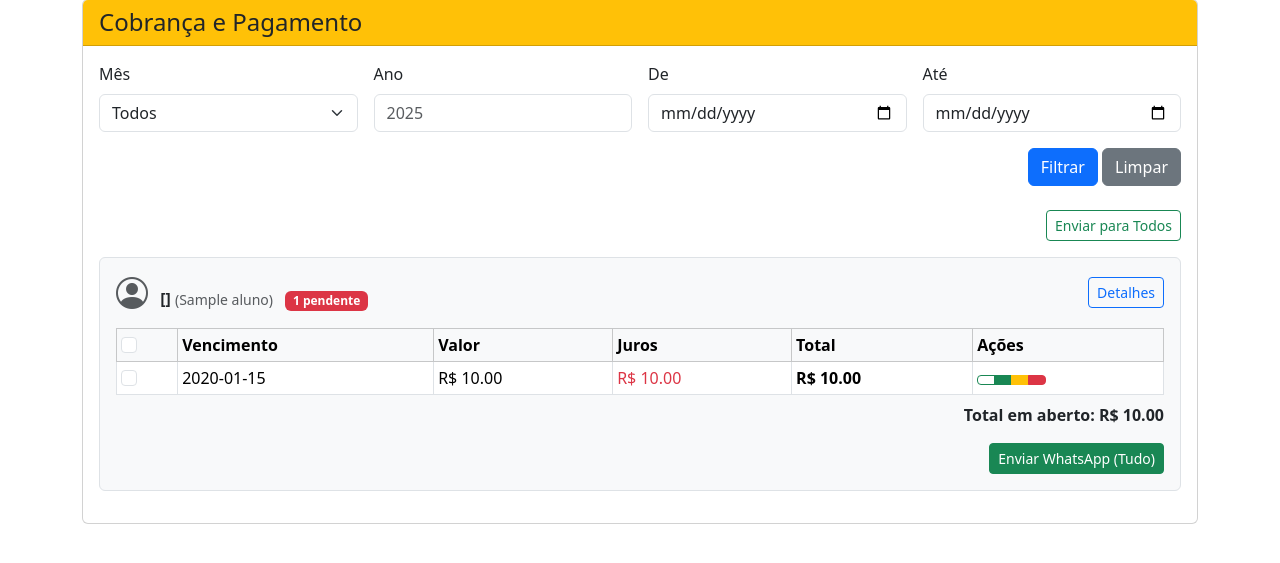
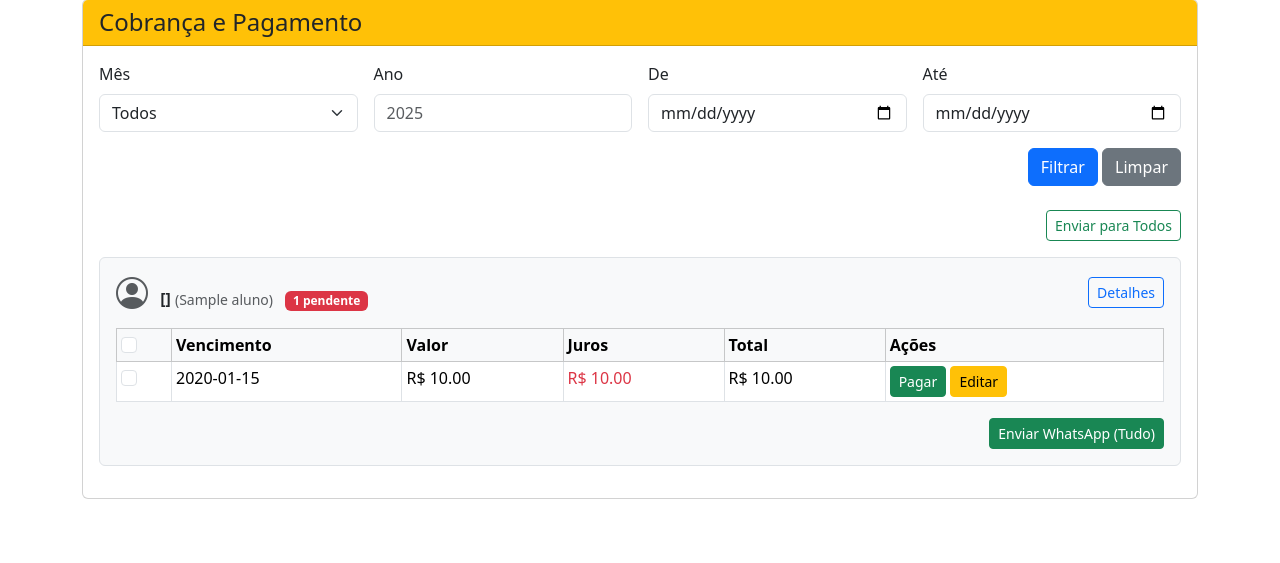
Before and after one commit to killerdias/futsal-manager, a Flask app: template templates/cobranca.html in a window 1280 px wide, after a click on "Detalhes". Shown: the part 95-658 px from the top of the page. Run offline with Flask 3, Linux system fonts and the light colour scheme; the template is opened without the code that fills it: most values are stand-ins (such as "Sample title", 1, 10 or a date in 2020).

Commit message:
FIX: corrige erro UndefinedError na página de Cobrança (agora funciona com banco vazio)

```diff
--- a/templates/cobranca.html
+++ b/templates/cobranca.html
@@ -40,14 +40,10 @@
             </div>
         </form>
 
-        <!-- FORMULÁRIO DE COBRANÇA SELECIONADA -->
-        <form method="POST" id="formCobranca">
-            <input type="hidden" name="cobranca_selecionada" value="1">
-
         <!-- BOTÃO ENVIAR COBRANÇA SELECIONADA -->
         {% if dados %}
             <div class="text-end mb-3">
-                    <button type="button" class="btn btn-success btn-sm" id="btnEnviarCobranca" style="display:none;" onclick="enviarCobranca()">
+                <button type="button" class="btn btn-success btn-sm" id="btnEnviarCobranca" style="display:none;">
                     Enviar Cobrança Selecionada
                 </button>
                 <button type="button" class="btn btn-outline-success btn-sm" data-bs-toggle="modal" data-bs-target="#whatsappAllModal">
@@ -69,6 +65,8 @@
             {% for aluno_id, info in alunos_dict.items() %}
                 {% set aluno = info.aluno %}
                 {% set pagamentos = info.pagamentos %}
+                {% set total_aluno = pagamentos | sum(attribute='total') | round(2) %}
+
                 <div class="border rounded p-3 mb-3 bg-light">
                     <div class="d-flex justify-content-between align-items-center">
                         <h6 class="mb-0">
@@ -87,7 +85,6 @@
                         </button>
                     </div>
 
-                        <!-- COLLAPSE COM DETALHES -->
                     <div class="collapse mt-3" id="collapse-{{ aluno.id }}">
                         <div class="table-responsive">
                             <table class="table table-sm table-bordered mb-0">
@@ -104,81 +101,22 @@
                                 <tbody>
                                     {% for item in pagamentos %}
                                     <tr>
-                                            <td>
-                                                <input type="checkbox" class="form-check-input parcela-checkbox" name="parcela_ids" value="{{ item.pagamento.id }}" data-aluno="{{ aluno.id }}">
-                                            </td>
+                                        <td><input type="checkbox" class="form-check-input parcela-checkbox" data-aluno="{{ aluno.id }}"></td>
                                         <td>{{ item.pagamento.data_vencimento.strftime('%d/%m/%Y') }}</td>
                                         <td>R$ {{ "%.2f"|format(item.pagamento.valor) }}</td>
                                         <td class="text-danger">R$ {{ "%.2f"|format(item.juros) }}</td>
-                                            <td><strong>R$ {{ "%.2f"|format(item.total) }}</strong></td>
+                                        <td>R$ {{ "%.2f"|format(item.total) }}</td>
                                         <td>
-                                                <div class="btn-group btn-group-sm" role="group">
-
-                                                    <!-- COBRAR ESTA PARCELA INDIVIDUALMENTE -->
-                                                    {% set msg_parcela = "Olá " ~ aluno.nome_responsavel ~ "!%0A%0A*COBRANÇA - Escola de Futsal*%0A%0AAluno: " ~ aluno.nome_completo ~ "%0AVencimento: " ~ item.pagamento.data_vencimento.strftime('%d/%m/%Y') ~ "%0AValor: R$ " ~ "%.2f"|format(item.pagamento.valor) ~ "%0AJuros: R$ " ~ "%.2f"|format(item.juros) ~ "%0A*Total: R$ " ~ "%.2f"|format(item.total) ~ "*%0A%0AFavor regularizar o quanto antes.%0AObrigado!%0AEscola de Futsal" %}
-                                                    <a href="https://wa.me/?text={{ msg_parcela }}" target="_blank" class="btn btn-outline-success btn-sm" title="Cobrar esta parcela">
-
-                                                    </a>
-
-                                                    <!-- PAGAR -->
-                                                    <form method="POST" class="d-inline">
-                                                        <input type="hidden" name="pagar_id" value="{{ item.pagamento.id }}">
-                                                        <button type="submit" class="btn btn-success btn-sm" title="Pagar">
-
-                                                        </button>
-                                                    </form>
-
-                                                    <!-- EDITAR -->
-                                                    <a href="{{ url_for('editar_parcela', pagamento_id=item.pagamento.id) }}"
-                                                       class="btn btn-warning btn-sm" title="Editar">
-
-                                                    </a>
-
-                                                    <!-- EXCLUIR -->
-                                                    <button type="button" class="btn btn-danger btn-sm" title="Excluir"
-                                                            data-bs-toggle="modal" data-bs-target="#deleteModal-{{ item.pagamento.id }}">
-
-                                                    </button>
-                                                </div>
+                                            <a href="{{ url_for('pagar', pagamento_id=item.pagamento.id) }}" class="btn btn-success btn-sm">Pagar</a>
+                                            <a href="{{ url_for('editar_parcela', pagamento_id=item.pagamento.id) }}" class="btn btn-warning btn-sm">Editar</a>
                                         </td>
                                     </tr>
-
-                                        <!-- Modal Exclusão -->
-                                        <div class="modal fade" id="deleteModal-{{ item.pagamento.id }}" tabindex="-1">
-                                            <div class="modal-dialog">
-                                                <div class="modal-content">
-                                                    <div class="modal-header bg-danger text-white">
-                                                        <h5 class="modal-title">Confirmar Exclusão</h5>
-                                                        <button type="button" class="btn-close btn-close-white" data-bs-dismiss="modal"></button>
-                                                    </div>
-                                                    <div class="modal-body">
-                                                        <p>Excluir permanentemente esta parcela?</p>
-                                                        <ul class="list-unstyled">
-                                                            <li><strong>Aluno:</strong> {{ aluno.nome_completo }}</li>
-                                                            <li><strong>Vencimento:</strong> {{ item.pagamento.data_vencimento.strftime('%d/%m/%Y') }}</li>
-                                                            <li><strong>Valor:</strong> R$ {{ "%.2f"|format(item.pagamento.valor) }}</li>
-                                                        </ul>
-                                                    </div>
-                                                    <div class="modal-footer">
-                                                        <button type="button" class="btn btn-secondary" data-bs-dismiss="modal">Cancelar</button>
-                                                        <form method="POST" action="{{ url_for('excluir_parcela', pagamento_id=item.pagamento.id) }}" class="d-inline">
-                                                            <button type="submit" class="btn btn-danger">Excluir</button>
-                                                        </form>
-                                                    </div>
-                                                </div>
-                                            </div>
-                                        </div>
                                     {% endfor %}
                                 </tbody>
                             </table>
-
-                                <!-- TOTAL DO ALUNO -->
-                                {% set total_aluno = pagamentos | sum(attribute='total') %}
-                                <div class="text-end mt-2">
-                                    <strong>Total em aberto: R$ {{ "%.2f"|format(total_aluno) }}</strong>
                         </div>
 
-                                <!-- BOTÃO WHATSAPP INDIVIDUAL (TODAS AS PARCELAS DO ALUNO) -->
+                        <!-- WHATSAPP INDIVIDUAL (TODAS AS PARCELAS DO ALUNO) -->
                         {% set mensagem = "Olá " ~ aluno.nome_responsavel ~ "!%0A%0AAluno: " ~ aluno.nome_completo ~ "%0ATotal em aberto: R$ " ~ "%.2f"|format(total_aluno) ~ "%0A%0AVencimentos:%0A" %}
                         {% for item in pagamentos %}
                             {% set mensagem = mensagem ~ "• " ~ item.pagamento.data_vencimento.strftime('%d/%m/%Y') ~ " - R$ " ~ "%.2f"|format(item.total) ~ " (juros: R$ " ~ "%.2f"|format(item.juros) ~ ")%0A" %}
@@ -192,8 +130,13 @@
                         </div>
                     </div>
                 </div>
+            {% endfor %}
+
+        {% else %}
+            <p class="text-success text-center fs-4">Nenhuma mensalidade pendente no filtro aplicado.</p>
+        {% endif %}
     </div>
-                {% endfor %}
+</div>
 
 <!-- MODAL ENVIAR PARA TODOS -->
 <div class="modal fade" id="whatsappAllModal" tabindex="-1">
@@ -215,14 +158,7 @@
     </div>
 </div>
 
-            {% else %}
-                <p class="text-success text-center">Nenhuma mensalidade pendente no filtro aplicado.</p>
-            {% endif %}
-        </form>
-    </div>
-</div>
-
-<!-- SCRIPT PARA COBRANÇA SELECIONADA -->
+<!-- SCRIPTS -->
 <script>
 function toggleAll(checkbox, alunoId) {
     const checkboxes = document.querySelectorAll(`input[data-aluno="${alunoId}"]`);
@@ -249,26 +185,34 @@ function enviarCobranca() {
     selecionadas.forEach((cb, index) => {
         const row = cb.closest('tr');
         const vencimento = row.cells[1].innerText;
-        const valor = row.cells[4].innerText.replace('R$ ', '').replace(/\s/g, '');
-        total += parseFloat(valor);
-
-        mensagem += `${index + 1}. ${vencimento} - R$ ${valor}%0A`;
+        const valorTotal = row.cells[4].innerText.replace('R$ ', '').replace(/\s/g, '');
+        total += parseFloat(valorTotal);
+        mensagem += `${index + 1}. ${vencimento} - R$ ${valorTotal}%0A`;
     });
 
-    mensagem += `%0A*Total: R$ ${total.toFixed(2)}*%0A%0AFavor regularizar o quanto antes.%0AObrigado!`;
+    mensagem += `%0A*Total selecionado: R$ ${total.toFixed(2)}*%0A%0AFavor regularizar o quanto antes.%0AObrigado!`;
 
-    const url = `https://wa.me/?text=${mensagem}`;
-    window.open(url, '_blank');
+    window.open(`https://wa.me/?text=${mensagem}`, '_blank');
 }
 
-// Preenche "Enviar para Todos"
+// Preenche modal "Enviar para Todos"
 document.getElementById('whatsappAllModal').addEventListener('show.bs.modal', function () {
     const container = document.getElementById('whatsappLinks');
     container.innerHTML = '';
+
+    {% if dados %}
+        {% set alunos_dict = {} %}
+        {% for item in dados %}
+            {% if item.aluno.id not in alunos_dict %}
+                {% set _ = alunos_dict.update({item.aluno.id: {'aluno': item.aluno, 'pagamentos': []}}) %}
+            {% endif %}
+            {% set _ = alunos_dict[item.aluno.id].pagamentos.append(item) %}
+        {% endfor %}
+
         {% for aluno_id, info in alunos_dict.items() %}
             {% set aluno = info.aluno %}
             {% set pagamentos = info.pagamentos %}
-        {% set total_aluno = pagamentos | sum(attribute='total') %}
+            {% set total_aluno = pagamentos | sum(attribute='total') | round(2) %}
             {% set mensagem = "Olá " ~ aluno.nome_responsavel ~ "!%0A%0AAluno: " ~ aluno.nome_completo ~ "%0ATotal em aberto: R$ " ~ "%.2f"|format(total_aluno) ~ "%0A%0AVencimentos:%0A" %}
             {% for item in pagamentos %}
                 {% set mensagem = mensagem ~ "• " ~ item.pagamento.data_vencimento.strftime('%d/%m/%Y') ~ " - R$ " ~ "%.2f"|format(item.total) ~ " (juros: R$ " ~ "%.2f"|format(item.juros) ~ ")%0A" %}
@@ -276,12 +220,15 @@ document.getElementById('whatsappAllModal').addEventListener('show.bs.modal', fu
             {% set mensagem = mensagem ~ "%0AFavor regularizar.%0AObrigado!%0AEscola de Futsal" %}
 
             const link = document.createElement('a');
-        link.href = `https://wa.me/?text=${'{{ mensagem }}'}`;
+            link.href = `https://wa.me/?text={{ mensagem }}`;
             link.target = '_blank';
             link.className = 'd-block mb-2 text-success';
-        link.innerHTML = `${'{{ aluno.nome_completo }}'} (R$ ${'{{ "%.2f"|format(total_aluno) }}'})`;
+            link.innerHTML = `<strong>{{ aluno.nome_completo }}</strong> (R$ {{ "%.2f"|format(total_aluno) }})`;
             container.appendChild(link);
         {% endfor %}
+    {% else %}
+        container.innerHTML = '<p class="text-muted">Nenhum aluno com pendência.</p>';
+    {% endif %}
 });
 
 function abrirTodosWhatsApp() {
```
Lines whose indentation alone changed are shown as unchanged.
